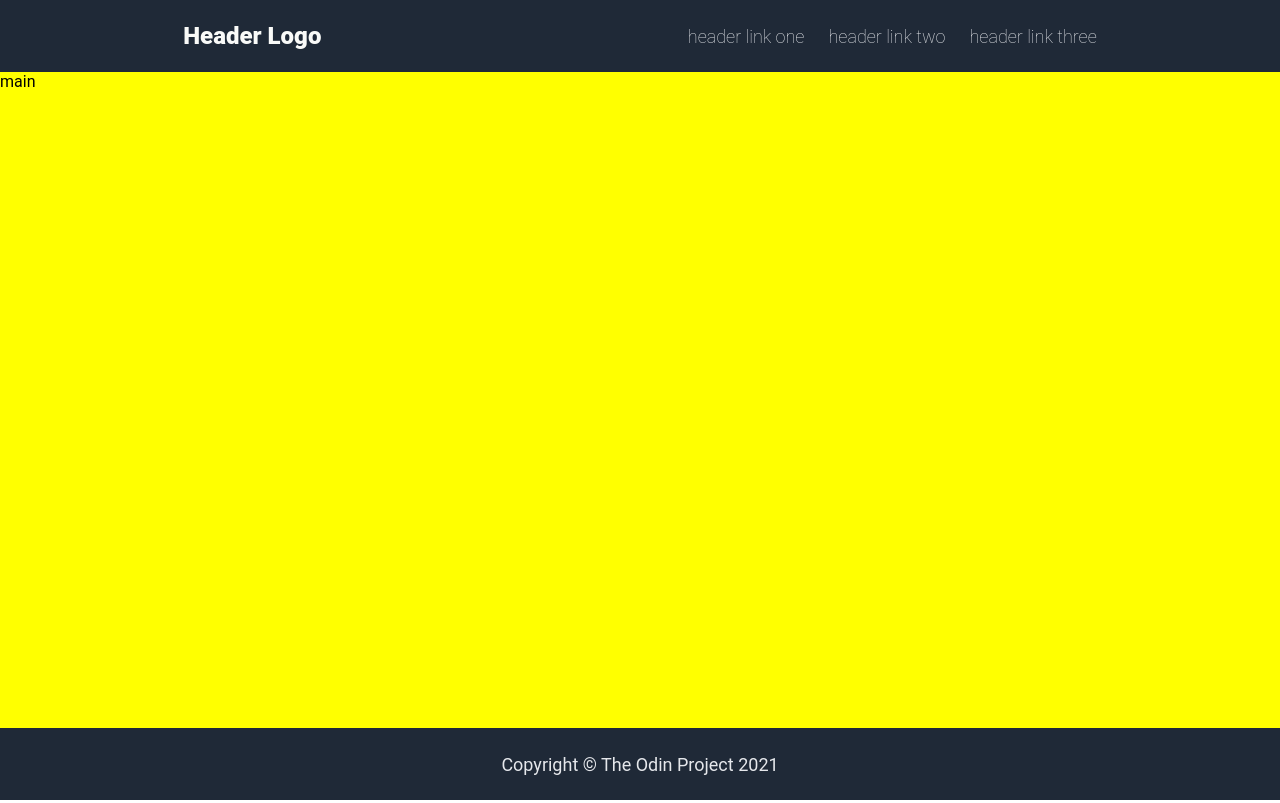
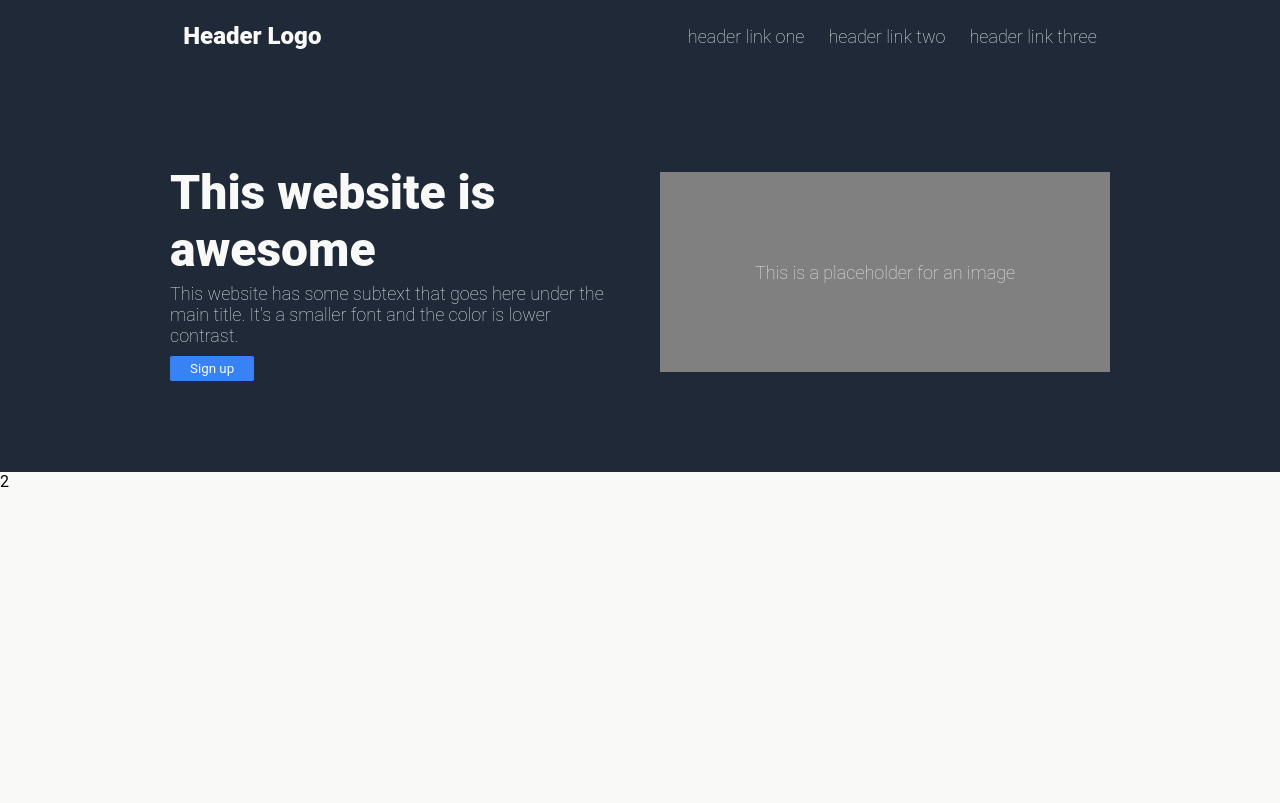
Before and after one commit to anekemuna/landing_page, a plain HTML site: page index.html in a window 1280 px wide. Shown: the top 803 px of the page. Drawn offline with Linux system fonts and the light colour scheme.

Commit message:
Add Completed Hero Section

```diff
--- a/index.html
+++ b/index.html
@@ -15,7 +15,22 @@
         <li><a href="#">header link three</a></li>
       </ul>
     </div>
-    <div class="main">main</div>
+    <div class="main">
+      <section class="hero">
+        <div id="info">
+          <h1>This website is awesome</h1>
+          <p>
+            This website has some subtext that goes here under the main title.
+            It's a smaller font and the color is lower contrast.
+          </p>
+          <button>Sign up</button>
+        </div>
+        <div class="image">This is a placeholder for an image</div>
+      </section>
+      <section class="info">2</section>
+      <section class="quote">3</section>
+      <section class="call-to-action">4</section>
+    </div>
     <div class="footer">Copyright © The Odin Project 2021</div>
   </body>
 </html>
--- a/style.css
+++ b/style.css
@@ -38,9 +38,72 @@ body {
 }
 
 .main {
-    background-color: yellow;
     flex: 1;
 }
+
+section {
+    min-height: 400px;
+}
+
+.hero {
+    background-color: #1F2937;
+    color: #E5E7EB;
+    font-size: 18px;
+    font-weight: lighter;
+    display: flex;
+    justify-content: center;
+    align-items: center;
+    gap: 40px;
+}
+
+.hero #info {
+    width: 450px;
+    gap: 20px;
+}
+
+#info h1 {
+    color: #F9FAF8;
+    font-size: 48px;
+    font-weight: 900;
+    margin-bottom: 5px;
+}
+
+.image {
+    width: 450px;
+    min-height: 200px;
+    background-color: grey;
+    display: flex;
+    justify-content: center;
+    align-items: center;
+}
+
+.info {
+    background-color: #F9FAF8;
+
+}
+
+.quote {
+    background-color: #E5E7EB;
+}
+
+.call-to-action {
+    background-color: #F9FAF8;
+}
+
+.hero button {
+    margin-top: 10px;
+    border: none;
+}
+
+button {
+    background-color: #3882F6;
+    color: #F9FAF8;
+    border-style: solid;
+    border-color: #F9FAF8;
+    border-radius: 5%;
+    padding: 5px 20px;
+}
+
 
 .footer {
     height: 72px;
```
